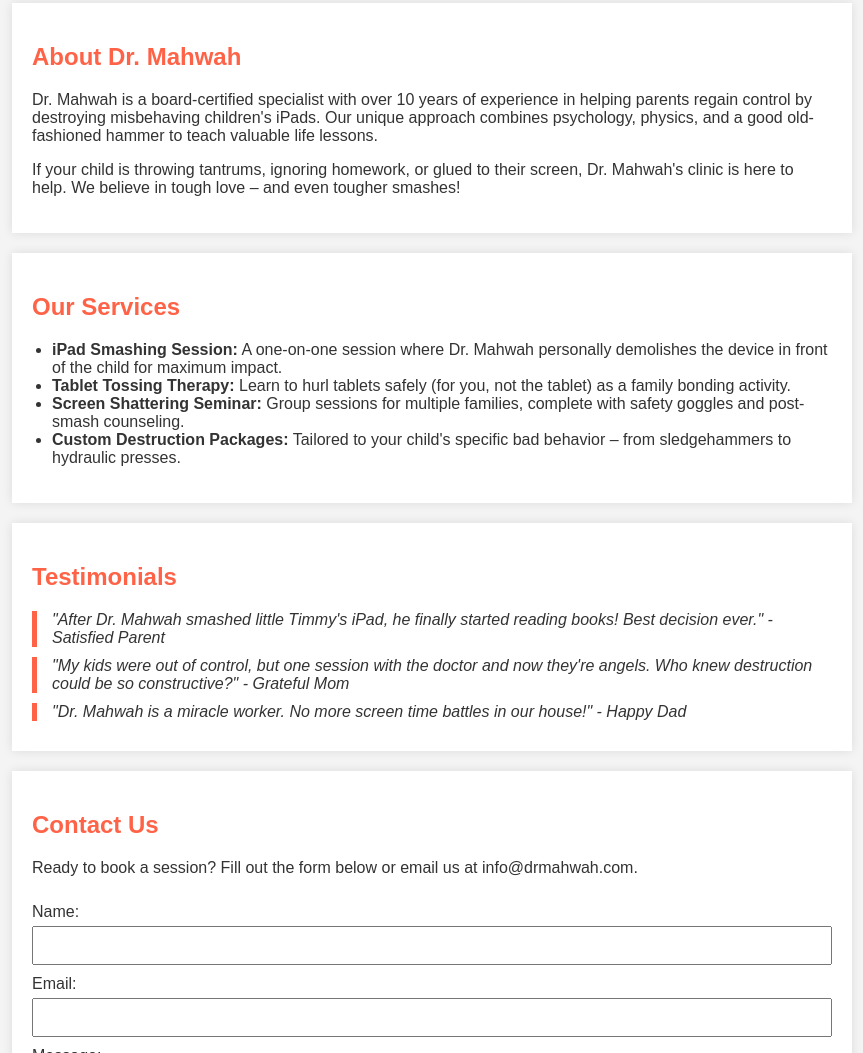
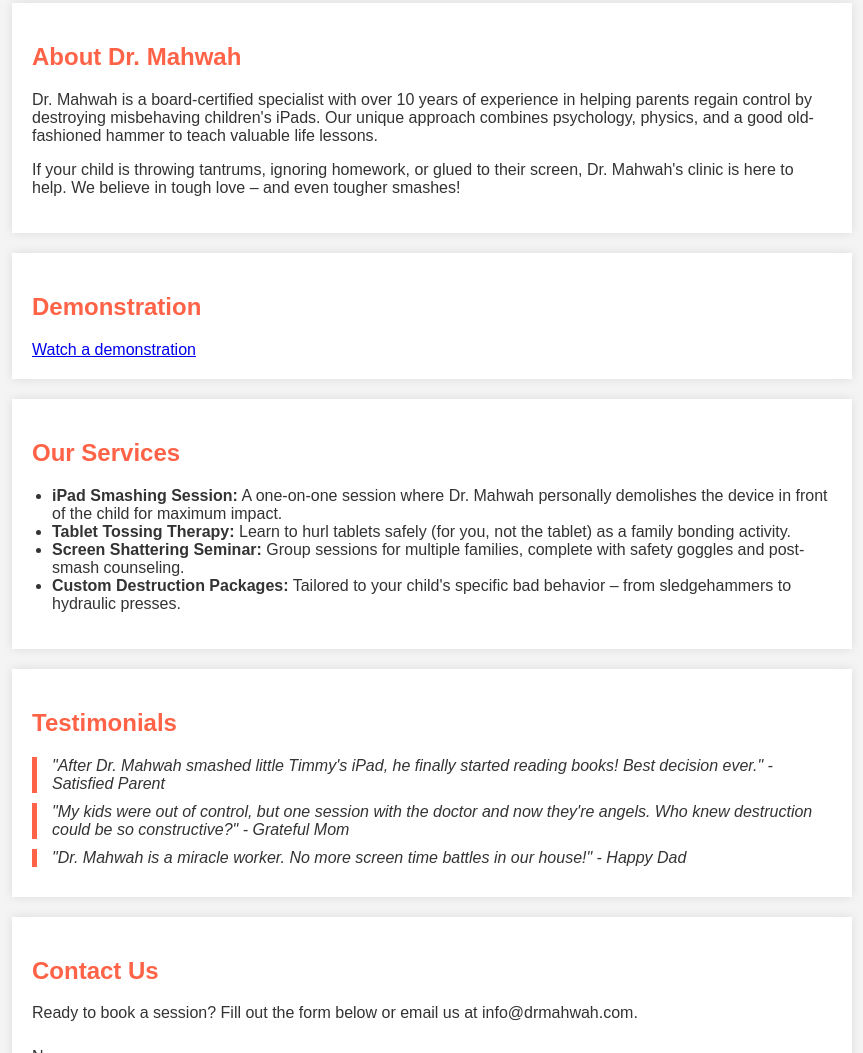
Before and after one commit to MLevy1/Doctor-Mahwah, a plain HTML site: page index.html in a window 1280 px wide. Shown: the part 2146-3199 px from the top of the page, without its empty margins (208-1071 px from the left). Drawn offline with Linux system fonts and the light colour scheme.

Commit message:
Update index.html

```diff
--- a/index.html
+++ b/index.html
@@ -90,7 +90,10 @@
         <p>Dr. Mahwah is a board-certified specialist with over 10 years of experience in helping parents regain control by destroying misbehaving children's iPads. Our unique approach combines psychology, physics, and a good old-fashioned hammer to teach valuable life lessons.</p>
         <p>If your child is throwing tantrums, ignoring homework, or glued to their screen, Dr. Mahwah's clinic is here to help. We believe in tough love – and even tougher smashes!</p>
     </section>
-
+    <section id="demo">
+        <h2>Demonstration</h2>
+        <a href="demo.html">Watch a demonstration</a>
+    </section>
     <section id="services">
         <h2>Our Services</h2>
         <ul>
```
